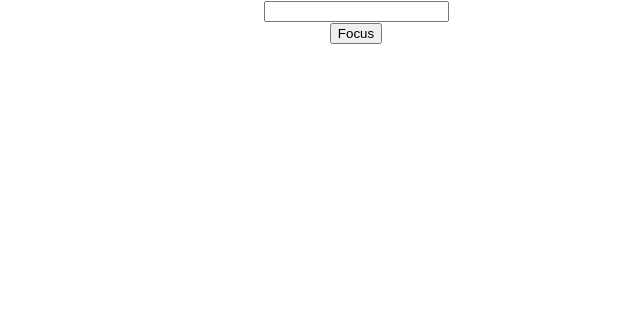
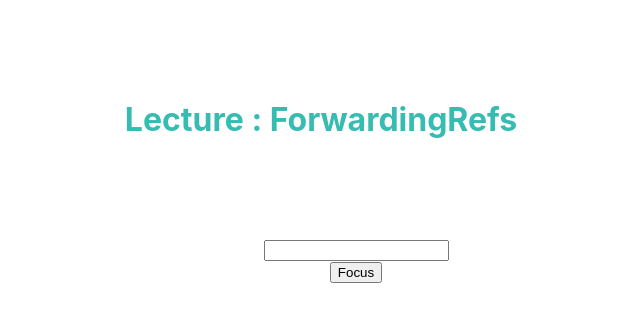
Before and after one commit to MarkDevram/Practice-React-All-Time, a React (Create React App) app: page / in a window 1280 px wide. Shown: the top 322 px of the page, without its empty margins (284-924 px from the left). Built offline with nearby package versions, Linux system fonts and the light colour scheme.

Commit message:
Modified in Heading

```diff
--- a/src/Components/ForwardingRefs/FwdRefReciver.js
+++ b/src/Components/ForwardingRefs/FwdRefReciver.js
@@ -3,6 +3,7 @@ import React from "react"
 const FwdRefReciver = React.forwardRef((props, _) => {
   return (
     <div>
+      <h1>Lecture : ForwardingRefs</h1>
       <input ref={props.inputRef} />
     </div>
   )
```
